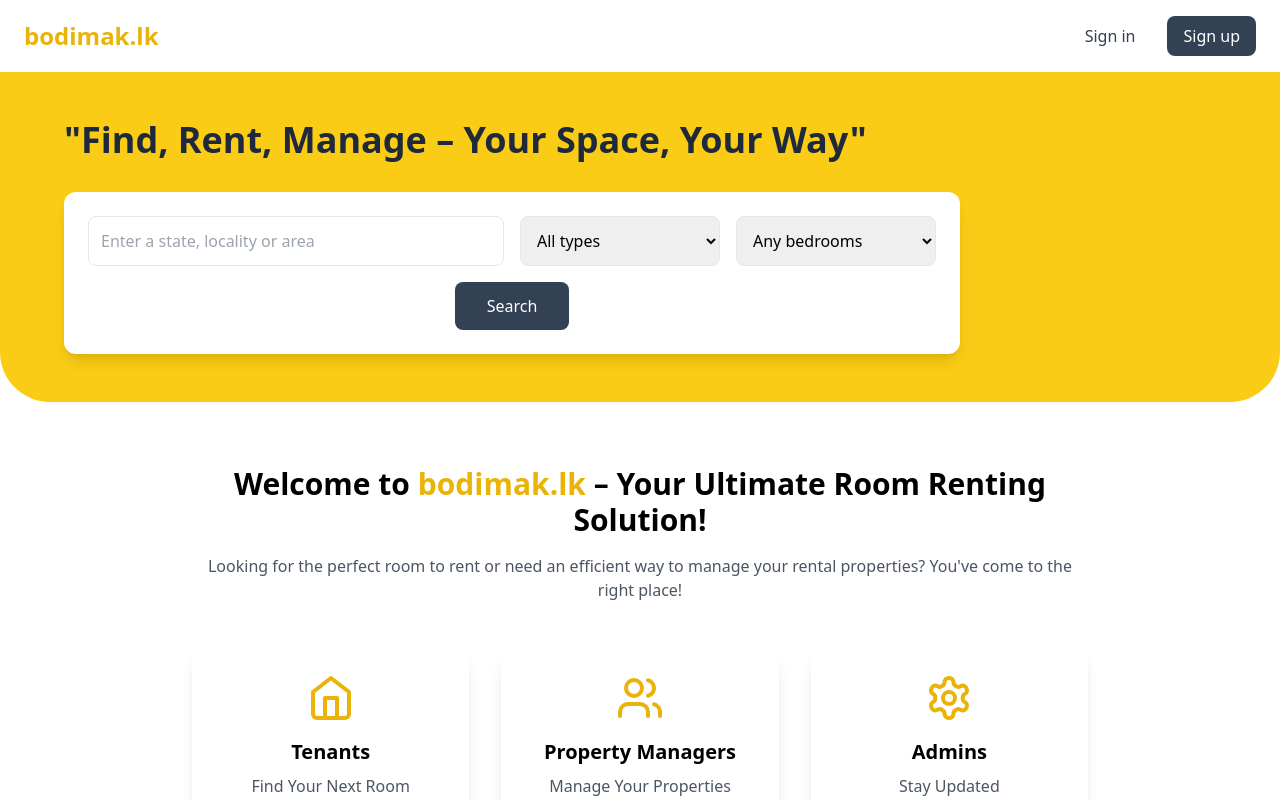
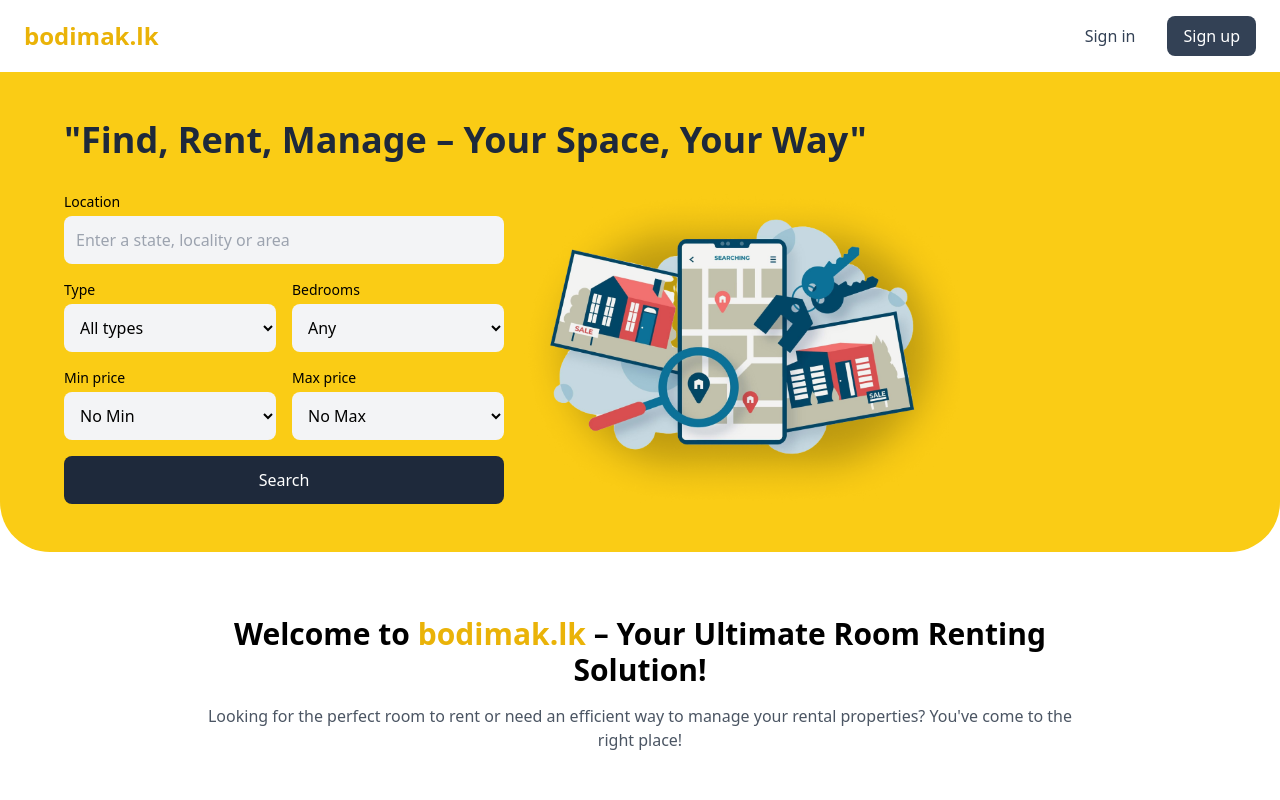
Before and after one commit to HashanTG/BodimakLK, a React (Vite) app: page / in a window 1280 px wide. Shown: the top 800 px of the page. Built offline with nearby package versions, Linux system fonts and the light colour scheme.

Commit message:
i change the searching tabs in this code

```diff
--- a/src/App.tsx
+++ b/src/App.tsx
@@ -33,36 +33,65 @@ function App() {
     <h1 className="text-4xl font-bold text-slate-800 mb-8">
       "Find, Rent, Manage – Your Space, Your Way"
     </h1>
-          {/* this is the search form */}
+
     {/* Search Form */}
-          <div className="bg-white p-6 rounded-xl shadow-lg max-w-4xl">
-            <div className="grid grid-cols-1 md:grid-cols-4 gap-4">
-              <div className="col-span-1 md:col-span-2">
+    <div className="grid grid-cols-1 md:grid-cols-2 gap-4 max-w-4xl">
+      <div className="space-y-4">
+        <div>
+          <label className="block text-sm mb-1">Location</label>
           <input
             type="text"
             placeholder="Enter a state, locality or area"
-                  className="w-full p-3 border rounded-lg"
+            className="w-full p-3 bg-gray-100 rounded-lg"
           />
         </div>
+
+        <div className="grid grid-cols-2 gap-4">
           <div>
-                <select className="w-full p-3 border rounded-lg">
+            <label className="block text-sm mb-1">Type</label>
+            <select className="w-full p-3 bg-gray-100 rounded-lg">
               <option>All types</option>
             </select>
           </div>
           <div>
-                <select className="w-full p-3 border rounded-lg">
-                  <option>Any bedrooms</option>
+            <label className="block text-sm mb-1">Bedrooms</label>
+            <select className="w-full p-3 bg-gray-100 rounded-lg">
+              <option>Any</option>
             </select>
           </div>
         </div>
-            <div className="mt-4 flex justify-center">
-              <button className="bg-slate-700 text-white px-8 py-3 rounded-lg hover:bg-slate-800 transition-colors">
+
+        <div className="grid grid-cols-2 gap-4">
+          <div>
+            <label className="block text-sm mb-1">Min price</label>
+            <select className="w-full p-3 bg-gray-100 rounded-lg">
+              <option>No Min</option>
+            </select>
+          </div>
+          <div>
+            <label className="block text-sm mb-1">Max price</label>
+            <select className="w-full p-3 bg-gray-100 rounded-lg">
+              <option>No Max</option>
+            </select>
+          </div>
+        </div>
+
+        <button className="w-full bg-slate-800 text-white py-3 rounded-lg hover:bg-slate-900 transition-colors">
           Search
         </button>
+      </div>
+
+      <div className="relative hidden md:block">
+        <img
+          src="src/assets/rb_2148653817 1.png"
+          alt="Property Search Illustration"
+          className="absolute right-0 top-0"
+        />
       </div>
     </div>
   </div>
 </motion.section>
+
 
       {/* Welcome Section */}
       <motion.section
```
Also changed, not shown: src/assets/rb_2148653817 1.png (added). Lines whose indentation alone changed are shown as unchanged.
